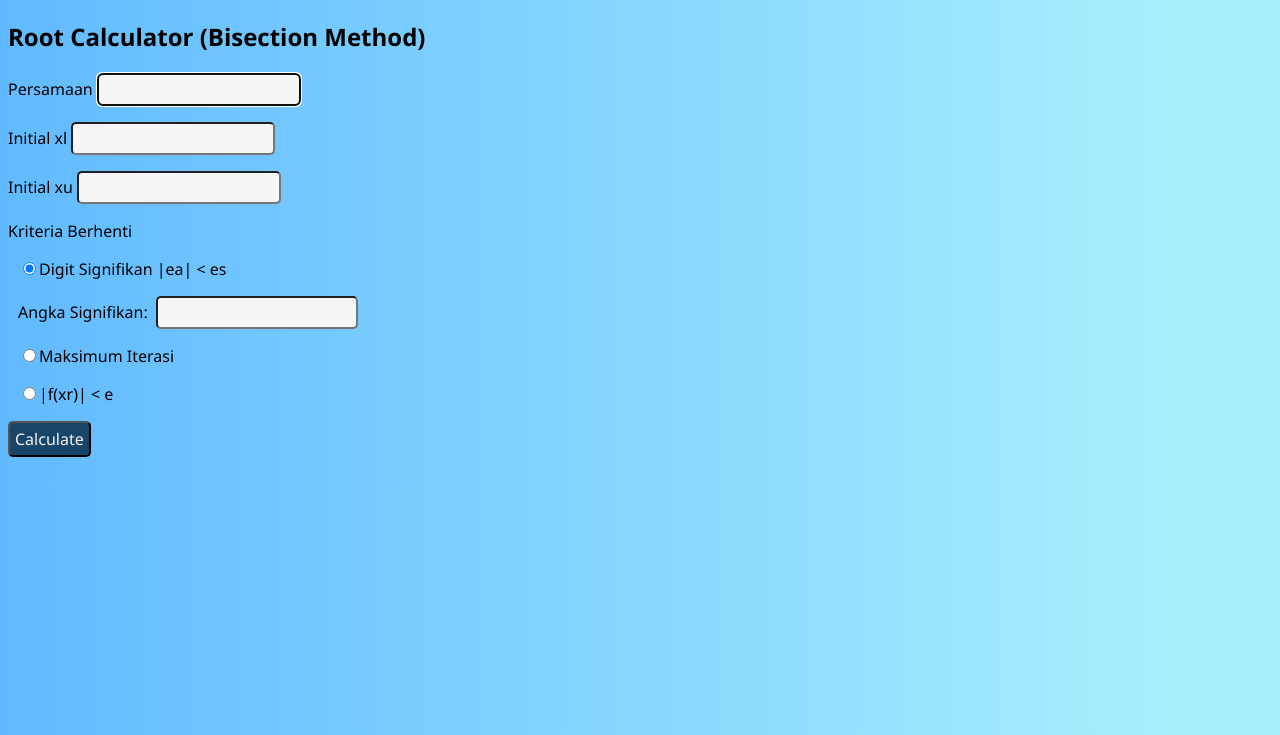
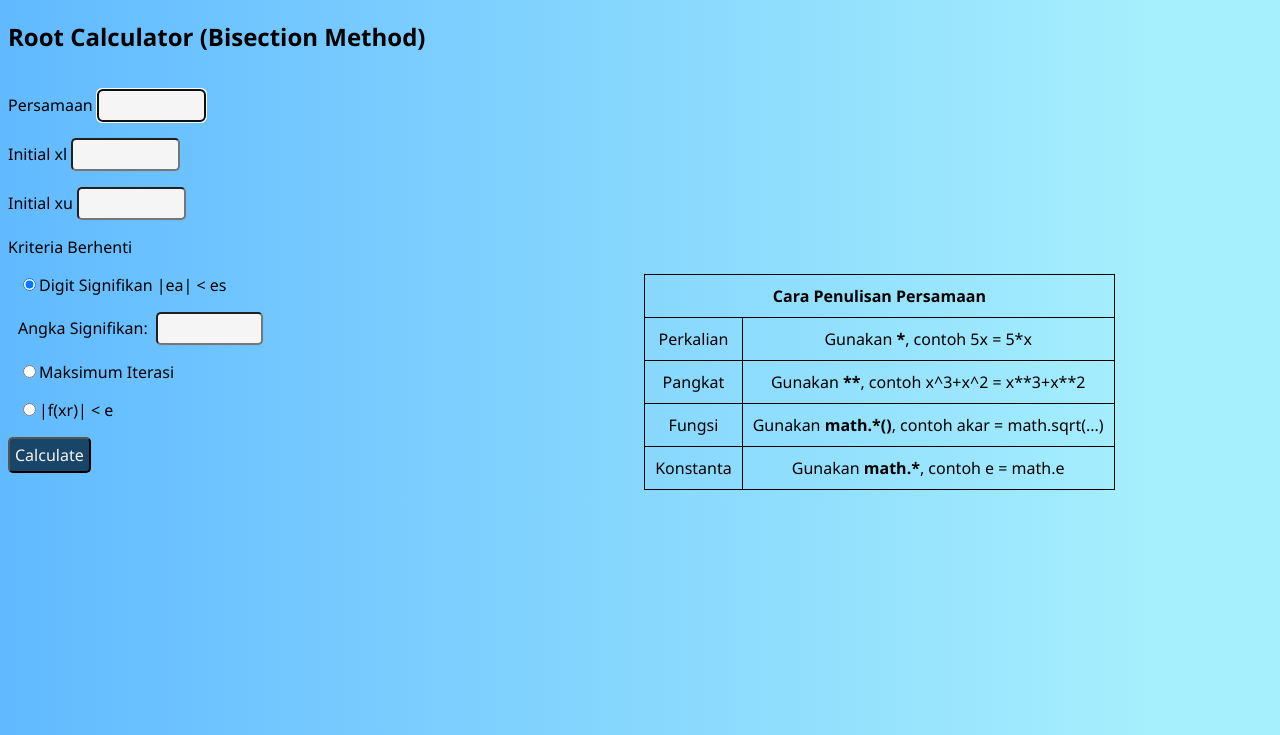
Before and after one commit to christopherevan/nummeth, a PHP site: page / in a window 1280 px wide. Shown: the top 735 px of the page. Run offline with PHP 8.4, Linux system fonts and the light colour scheme.

Commit message:
Update index.php

```diff
--- a/index.php
+++ b/index.php
@@ -97,6 +97,8 @@
         ?>
 
         <h2>Root Calculator (Bisection Method)</h2>
+        <div>
+            <div style="width: 50%; display: inline-block;">
             <p><label>Persamaan </label><input type="text" class="boxinput" name="persamaan" id="" <?php echo "value='$input_persamaan'"; ?> required autocomplete="off" autofocus></p>
             <p><label>Initial xl </label><input type="number" class="boxinput" name="initXl" id="" <?php echo "value=$input_xl"; ?> required autocomplete="off"></p>
             <p><label>Initial xu </label><input type="number" class="boxinput" name="initXu" id="" <?php echo "value=$input_xu"; ?> required autocomplete="off"></p>
@@ -115,6 +117,35 @@
                 </div>
             </div>
             <input type="submit" class="button" name="submit" value="Calculate"><br><br>
+            </div>
+            <div style=" display: inline-block;">
+                <table>
+                    <tr>
+                        <th colspan="2">Cara Penulisan Persamaan</th>
+                        <!-- <th></th> -->
+                    </tr>
+                    <!-- <tr>
+                        <td colspan="2">Gunakan sintaks Python</td>
+                    </tr> -->
+                    <tr>
+                        <td>Perkalian</td>
+                        <td>Gunakan <b>*</b>, contoh 5x = 5*x</td>
+                    </tr>
+                    <tr>
+                        <td>Pangkat</td>
+                        <td>Gunakan <b>**</b>, contoh x^3+x^2 = x**3+x**2</td>
+                    </tr>
+                    <tr>
+                        <td>Fungsi</td>
+                        <td>Gunakan <b>math.*()</b>, contoh akar = math.sqrt(...)</td>
+                    </tr>
+                    <tr>
+                        <td>Konstanta</td>
+                        <td>Gunakan <b>math.*</b>, contoh e = math.e</td>
+                    </tr>
+                </table>
+            </div>
+        </div>
     </form>
 
     <?php
```
Lines whose indentation alone changed are shown as unchanged.
